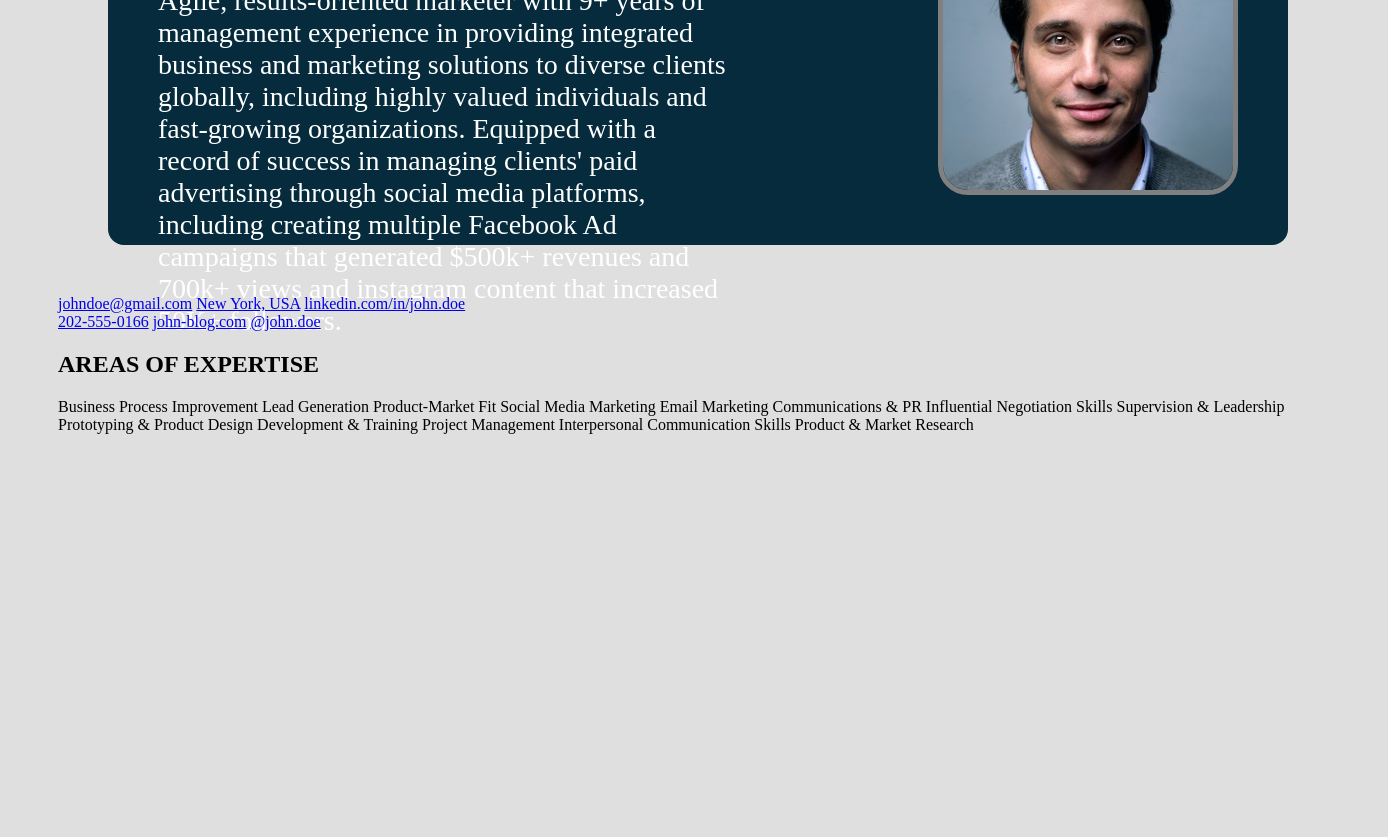
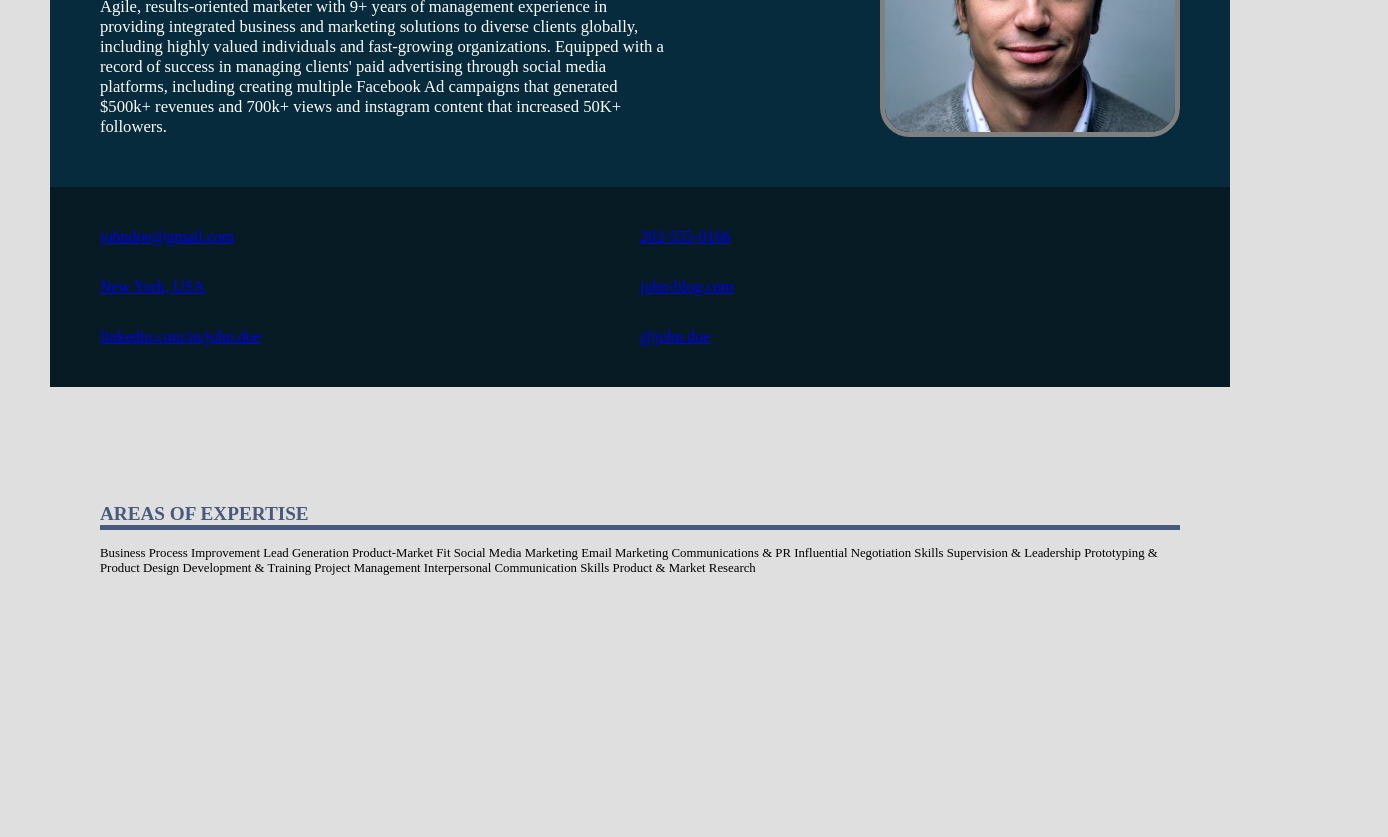
Before and after one commit to demonred8/CSS, a plain HTML site: page index.html in a window 1280 px wide. Shown: the part 263-1100 px from the top of the page, 1388 px wide, since content can reach past the window. Before the commit the page ends 800 px from the top, so only its background shows below. Drawn offline with Linux system fonts and the light colour scheme.

Commit message:
add more styling

```diff
--- a/css/styles.css
+++ b/css/styles.css
@@ -3,10 +3,10 @@
 body {
     background: rgb(223, 223, 223);
     min-width: 100%;
+    margin: 0%;
 }
 
 .container {
-    padding: 50px;
     display: flex;
     flex-direction: column;
     min-width: 100%;
@@ -16,23 +16,23 @@ body {
 
 .header {
     background: rgb(5, 43, 61);
+    border-radius: 1em 1em 0em 0em;
     display: flex;
     flex-direction: row;
     padding: 50px;
-    margin: 50px;
-    border-radius: 1em;
+    margin: 50px 50px 0px 50px;
+    overflow: clip;
     height: 300px;
 }
 
 /* Text */
 
 .text {
-    font-size: 28px;
+    font-size: 1.3vw;
     color: white;
     display: flex;
     flex-direction: column;
     justify-content: space-between;
-    padding: 0% 0% 0% 0%;
     flex: 1 1 100%;
 }
 
@@ -63,7 +63,38 @@ body {
 /* Contacts */
 
 .contacts {
+    background: rgb(6, 27, 36);
+    display: flex;
+    flex-direction: row;
+    margin: 0px 50px 50px 50px;
+    padding: 25px 50px;
+    height: 150px;
+}
 
+.contactsgroup {
+    color: white;
+    display: flex;
+    flex-direction: column;
+    justify-content: space-around;
+    flex-basis: 50%;
 }
 
 /* Main */
+
+.theme {
+    font-size: 1vw;
+    display: flex;
+    flex-direction: column;
+    padding: 50px;
+    margin: 0px 50px;
+    overflow: clip;
+    height: 300px;
+}
+
+.article {
+    color: rgb(71, 89, 124);
+}
+
+.article h2 {
+    border-bottom: 5px solid rgb(71, 89, 124);
+}
```
